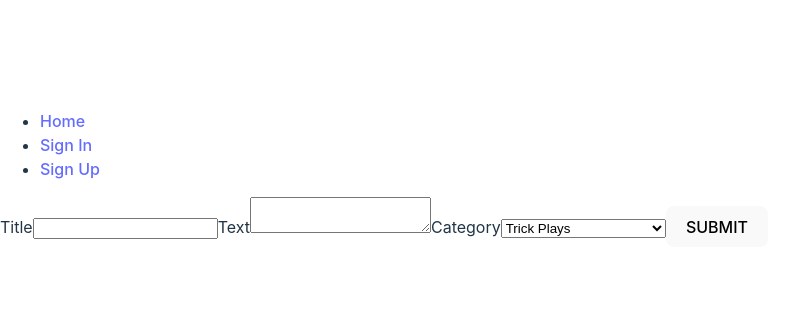
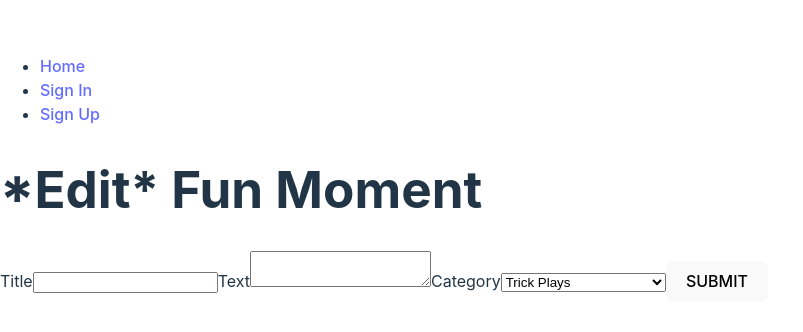
Before and after one commit to SylviaRemington/fans-first-fun-feed-frontend, a React (Vite) app: page /funmoments/new in a window 1280 px wide. Shown: the part 230-562 px from the top of the page, without its empty margins (0-803 px from the left). Built offline with nearby package versions, Linux system fonts and the light colour scheme; no server answers.

Commit message:
modifying FunMomentForm for updates - with useParams setting formData and useEffect

```diff
--- a/src/components/CommentForm/CommentForm.jsx
+++ b/src/components/CommentForm/CommentForm.jsx
@@ -1,4 +1,3 @@
-// src/components/CommentForm/CommentForm.jsx
 
 import { useState } from 'react';
 
--- a/src/components/FunMomentForm/FunMomentForm.jsx
+++ b/src/components/FunMomentForm/FunMomentForm.jsx
@@ -1,5 +1,8 @@
-import { useState } from "react";
-// import * as funmomentService from "../../services/funmomentService"; //changed and moved this to App.jsx
+
+import { useState, useEffect } from "react";
+import { useParams } from 'react-router';
+import * as funmomentService from '../../services/funmomentService';
+// import * as funmomentService from "../../services/funmomentService"; //changed and moved this to App.jsx previously
 
 // When first start the code, using a super simple function to make sure code and route is working to browser.
 // const FunMomentForm = () => {
@@ -8,11 +11,22 @@ import { useState } from "react";
 // export default FunMomentForm;
 
 const FunMomentForm = ({handleAddFunMoment}) => {
+  // Destructure funmomentId from the useParams hook, and console log it
+  const { funmomentId } = useParams();
+  console.log(funmomentId);
   const [formData, setFormData] = useState({
     title: "",
     text: "",
     category: "Trick Plays",
   });
+
+  useEffect(() => {
+    const fetchFunMoment = async () => {
+    const funmomentData = await funmomentService.show(funmomentId);
+    setFormData(funmomentData);
+    };
+    if (funmomentId) fetchFunMoment();
+  }, [funmomentId]);
 
   //handleChange function
   const handleChange = (evt) => {
@@ -38,6 +52,9 @@ const FunMomentForm = ({handleAddFunMoment}) => {
 
   return (
     <main>
+      {/* Adding a heading */}
+      {/* Check the Edit Fun Moment & New Fun Moment functionality. */}
+      <h1>{funmomentId ? 'Edit Fun Moment' : '*Edit* Fun Moment'}</h1>
       <form onSubmit={handleSubmit}>
         <label htmlFor="title-input">Title</label>
         <input
```
